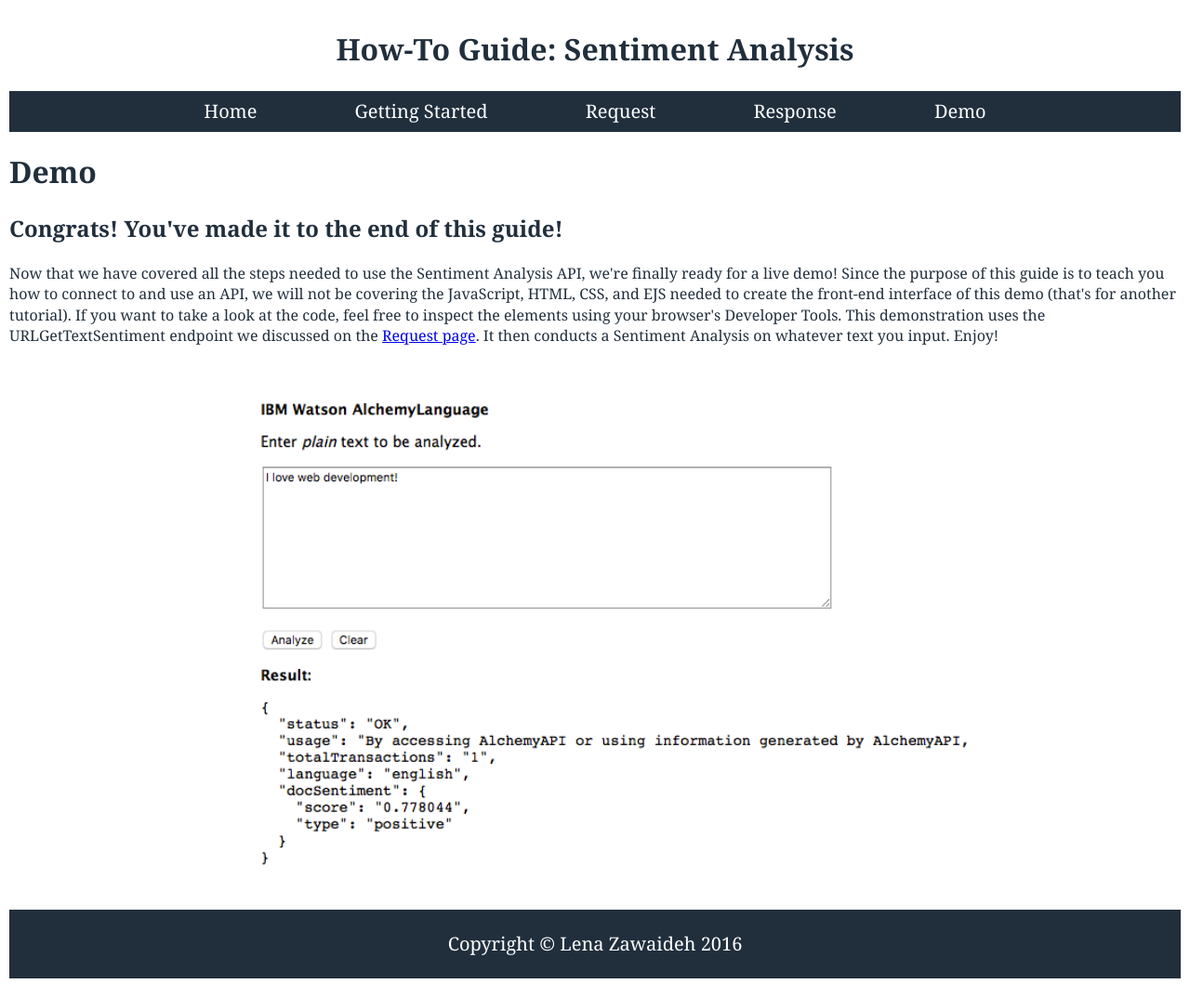
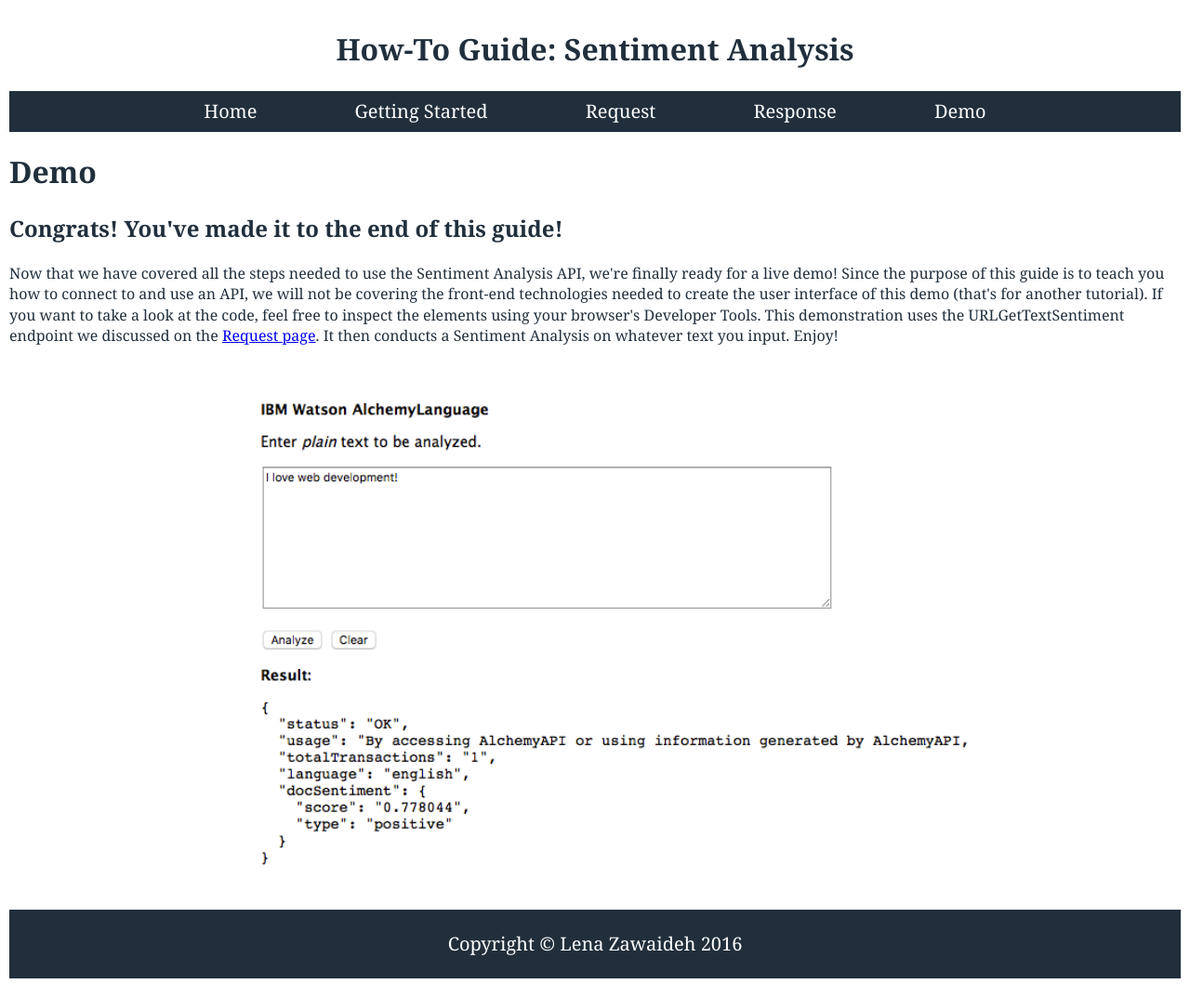
Before and after one commit to lenaz/How-To-Guide, a Jekyll site: the page built from demo.html, in a window 1280 px wide. Shown: the whole page at 93% size. Built offline with Jekyll 4.4.1, drawn with Linux system fonts in a browser that asks for light colours; Markdown is read by kramdown in place of the engine named in the settings.

Commit message:
Update demo.html

```diff
--- a/demo.html
+++ b/demo.html
@@ -6,7 +6,7 @@ layout: default
 
 <h2>Congrats! You've made it to the end of this guide!</h2>
 
-<p>Now that we have covered all the steps needed to use the Sentiment Analysis API, we're finally ready for a live demo! Since the purpose of this guide is to teach you how to connect to and use an API, we will not be covering the JavaScript, HTML, CSS, and EJS needed to create the front-end interface of this demo (that's for another tutorial). If you want to take a look at the code, feel free to inspect the elements using your browser's Developer Tools.
+<p>Now that we have covered all the steps needed to use the Sentiment Analysis API, we're finally ready for a live demo! Since the purpose of this guide is to teach you how to connect to and use an API, we will not be covering the front-end technologies needed to create the user interface of this demo (that's for another tutorial). If you want to take a look at the code, feel free to inspect the elements using your browser's Developer Tools.
 
 This demonstration uses the URLGetTextSentiment endpoint we discussed on the <a href="request.html">Request page</a>. It then conducts a Sentiment Analysis on whatever text you input. Enjoy!</p>
 
```
